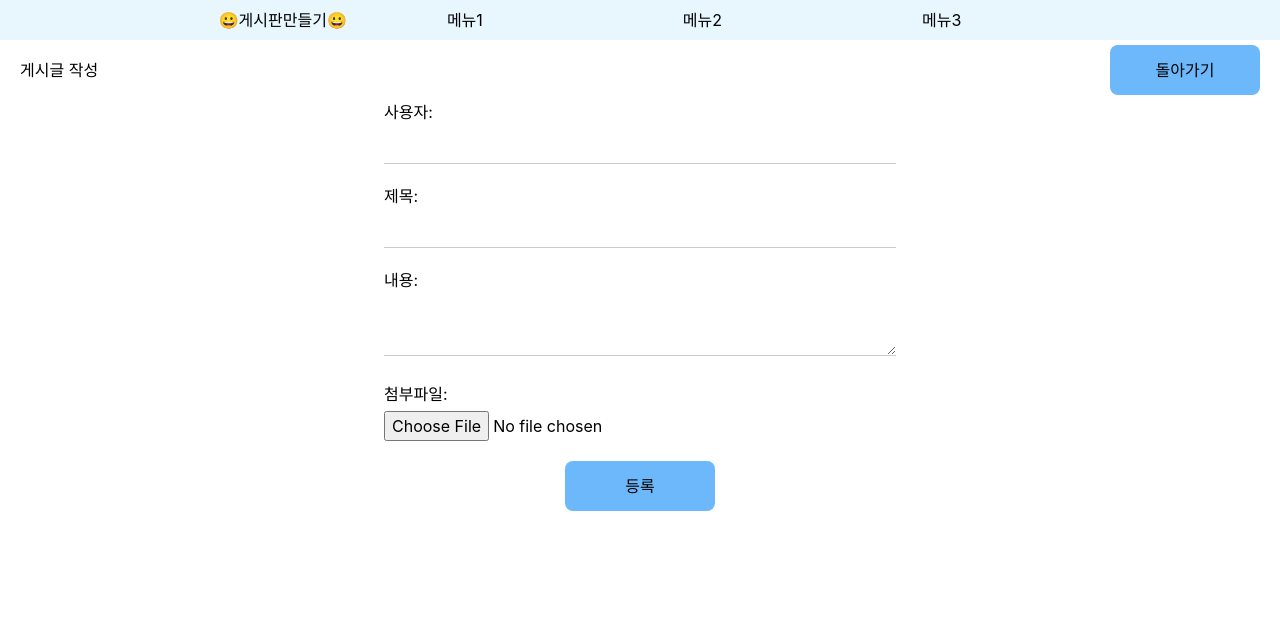
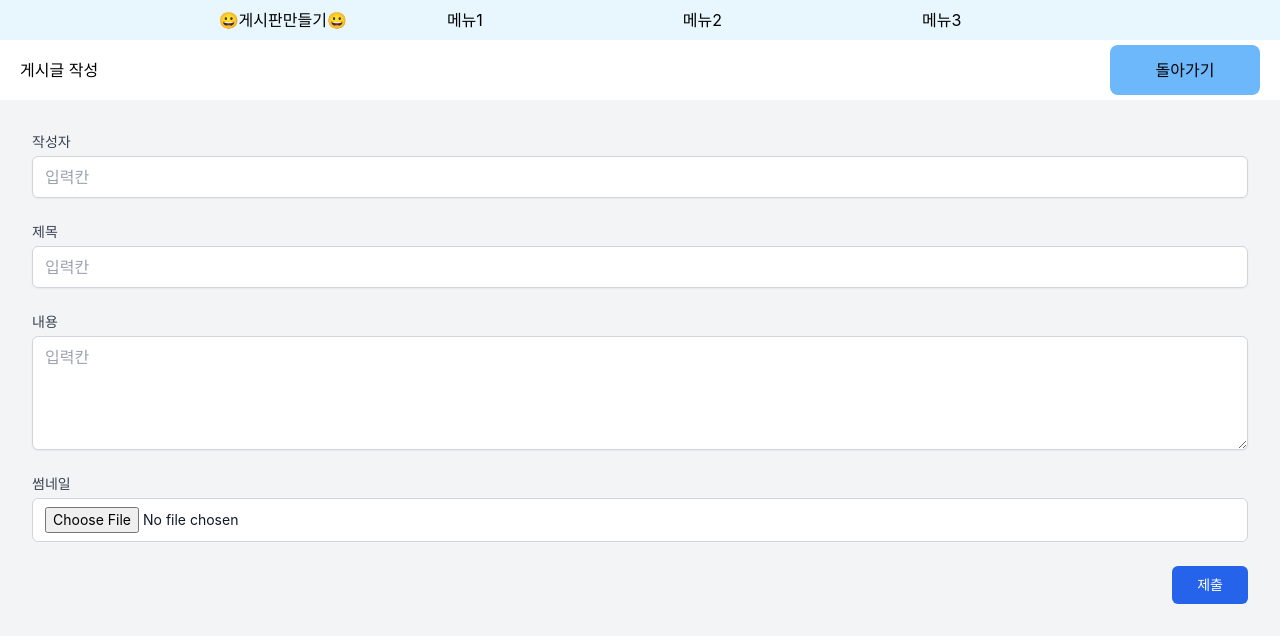
Before and after one commit to RYUJINSIK/react-board, a React (Create React App) app: page / in a window 1280 px wide. Both pictures are taken after a click on the button "게시물 작성하기". Shown: the top 642 px of the page. Built offline with nearby package versions, Linux system fonts and the light colour scheme; no server answers.

Commit message:
#11 댓글기능API연결

```diff
--- a/src/components/Comment/Comment.js
+++ b/src/components/Comment/Comment.js
@@ -1,9 +1,26 @@
-import React, { useState } from "react";
+import React, { useState, useEffect } from "react";
+import axios from "axios";
 
 const Comment = (props) => {
-  const [comments, setComments] = useState([]);
+  const [comment, setComment] = useState([]);
   const [username, setUsername] = useState("");
   const [commentText, setCommentText] = useState("");
+  const [reload, setReload] = useState(true);
+
+  useEffect(() => {
+    axios
+      .get("/comment", {
+        params: {
+          postId: parseInt(props.postId),
+        },
+      })
+      .then((res) => {
+        setComment(res.data);
+      })
+      .catch((error) => {
+        console.log("!", error);
+      });
+  }, [reload]);
 
   const handleUsernameChange = (e) => {
     setUsername(e.target.value);
@@ -15,20 +32,28 @@ const Comment = (props) => {
 
   const handleSubmit = (e) => {
     e.preventDefault();
+
     if (!username || !commentText) {
-      // 유효성 검사: 빈 칸일 경우
       alert("닉네임과 댓글을 입력해주세요.");
       return;
     }
 
-    const newComment = {
+    const commentData = {
+      postId: props.postId,
       username: username,
-      text: commentText,
+      comment: commentText,
     };
 
-    setComments([...comments, newComment]);
-    setUsername("");
-    setCommentText("");
+    axios
+      .post("/commentWrite", commentData)
+      .then((res) => {
+        setReload(!reload);
+        setUsername("");
+        setCommentText("");
+      })
+      .catch((error) => {
+        console.error("댓글 작성 실패:", error);
+      });
   };
 
   return (
@@ -50,19 +75,16 @@ const Comment = (props) => {
       </form>
       <div>
         <h3>댓글 목록</h3>
-        {comments.length === 0 ? (
-          <p>댓글이 없습니다.</p>
-        ) : (
+        {comment.length === 0 ? null : (
           <ul>
-            {comments.map((comment, index) => (
+            {comment.map((comment, index) => (
               <li key={index}>
-                <strong>{comment.username}</strong>: {comment.text}
+                <strong>{comment.writer}</strong>: {comment.comment}
               </li>
             ))}
           </ul>
         )}
       </div>
-      {props.postId}
     </div>
   );
 };
--- a/src/components/Form/Form.css
+++ b/src/components/Form/Form.css
@@ -45,3 +45,10 @@
 .submit-button:hover {
   background-color: lightcyan;
 }
+
+.form-input {
+  transition: border-color 0.2s;
+}
+.form-input:focus {
+  border-color: #60a5fa;
+}
--- a/src/components/Form/Form.js
+++ b/src/components/Form/Form.js
@@ -29,6 +29,7 @@ const Form = () => {
     postData.append("title", title);
     postData.append("content", content);
     postData.append("file", file); // 파일 추가
+    console.log("postData ? : ", postData);
 
     try {
       const response = await axios.post("/write", postData, {
@@ -53,54 +54,93 @@ const Form = () => {
   };
 
   return (
+    <body className="bg-gray-100">
+      <div className="container mx-auto p-8">
+        <form className="space-y-6">
           <div>
-      <form onSubmit={handleSubmit} className="form-container">
-        <div className="form-group">
-          <label>사용자:</label>
+            <label
+              for="author"
+              className="block text-sm font-medium text-gray-700"
+            >
+              작성자
+            </label>
             <input
               type="text"
+              id="author"
               name="username"
+              className="mt-1 form-input block w-full px-3 py-2 bg-white border border-gray-300 rounded-md shadow-sm placeholder-gray-400 focus:outline-none focus:ring-1 focus:ring-blue-500"
+              placeholder="입력칸"
               value={username}
               onChange={handleInputChange}
               required
             />
           </div>
-        <div className="form-group">
-          <label>제목:</label>
+          <div>
+            <label
+              for="title"
+              className="block text-sm font-medium text-gray-700"
+            >
+              제목
+            </label>
             <input
               type="text"
+              id="title"
               name="title"
+              className="mt-1 form-input block w-full px-3 py-2 bg-white border border-gray-300 rounded-md shadow-sm placeholder-gray-400 focus:outline-none focus:ring-1 focus:ring-blue-500"
+              placeholder="입력칸"
               value={title}
               onChange={handleInputChange}
               required
             />
           </div>
-        <div className="form-group">
-          <label>내용:</label>
+          <div>
+            <label
+              for="content"
+              className="block text-sm font-medium text-gray-700"
+            >
+              내용
+            </label>
             <textarea
+              id="content"
               name="content"
+              rows="4"
+              className="mt-1 form-input block w-full px-3 py-2 bg-white border border-gray-300 rounded-md shadow-sm placeholder-gray-400 focus:outline-none focus:ring-1 focus:ring-blue-500"
+              placeholder="입력칸"
               value={content}
               onChange={handleInputChange}
               required
             ></textarea>
           </div>
-        <div className="form-group">
-          <label>첨부파일:</label>
+          <div>
+            <label
+              for="thumbnail"
+              className="block text-sm font-medium text-gray-700"
+            >
+              썸네일
+            </label>
             <input
               type="file"
+              id="thumbnail"
               name="filename"
+              className="mt-1 block w-full px-3 py-2 text-sm text-gray-900 bg-white border border-gray-300 rounded-md cursor-pointer focus:outline-none focus:ring-1 focus:ring-blue-500"
+              placeholder="파일첨부"
               onChange={handleInputChange}
               accept="image/*"
               required
-          ></input>
+            />
           </div>
-        <div className="button-container">
-          <button type="submit" className="submit-button">
-            등록
+          <div className="flex justify-end">
+            <button
+              type="submit"
+              className="px-6 py-2 border border-transparent text-sm font-medium rounded-md text-white bg-blue-600 hover:bg-blue-700 focus:outline-none focus:border-blue-700 focus:ring-1 focus:ring-offset-1 focus:ring-blue-500"
+              onClick={handleSubmit}
+            >
+              제출
             </button>
           </div>
         </form>
       </div>
+    </body>
   );
 };
 
--- a/src/components/PostDetail/PostDetail.js
+++ b/src/components/PostDetail/PostDetail.js
@@ -23,13 +23,33 @@ const PostDetail = () => {
       });
   }, []);
 
+  const handleImageDownload = () => {
+    axios({
+      url: `/${post[0].file}`,
+      method: "GET",
+      responseType: "blob",
+    }).then((response) => {
+      const url = window.URL.createObjectURL(new Blob([response.data]));
+      const link = document.createElement("a");
+      link.href = url;
+      link.setAttribute("download", "filename.jpg"); // 파일명 설정
+      document.body.appendChild(link);
+      link.click();
+      link.parentNode.removeChild(link);
+    });
+  };
+
   return (
     post.length !== 0 && (
       <>
         <div>
           <h1>{post[0].title}</h1>
           <h3>{post[0].content}</h3>
-          <img src={`/${post[0].file}`} alt="이미지"></img>
+          <img
+            src={`/${post[0].file}`}
+            alt="이미지"
+            onClick={handleImageDownload}
+          ></img>
         </div>
         <Comment postId={postId} />
       </>
```
Also changed, not shown: server.js (+31 -1 lines), src/components/MainScreen/MainScreen.js (+34 -54 lines). Lines whose indentation alone changed are shown as unchanged.
